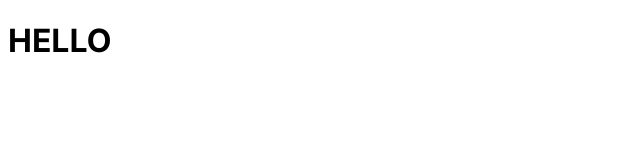
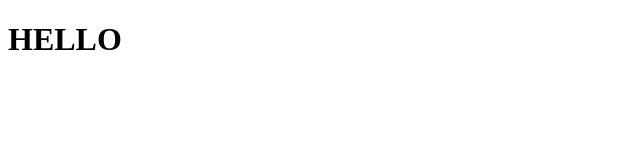
Before and after one commit to johnray-martinez/jira-ticketing-clone, a Next.js app: page / in a window 1280 px wide. Shown: the top 160 px of the page, without its empty margins (0-640 px from the left). Built offline with nearby package versions, Linux system fonts and the light colour scheme.

Commit message:
created signup page route

```diff
--- a/src/pages/index.tsx
+++ b/src/pages/index.tsx
@@ -1,20 +1,23 @@
-import Head from 'next/head'
-import { Inter } from 'next/font/google'
-
-const inter = Inter({ subsets: ['latin'] });
+import Head from "next/head";
 
 export default function Home() {
     return (
         <>
             <Head>
                 <title>BFAM Ticketing System</title>
-        <meta name="description" content="Ticketing system created to practice Nextjs, react, typescript, redux and much more and probably to track stuff too" />
-        <meta name="viewport" content="width=device-width, initial-scale=1" />
+                <meta
+                    name="description"
+                    content="Ticketing system created to practice Nextjs, react, typescript, redux and much more and probably to track stuff too"
+                />
+                <meta
+                    name="viewport"
+                    content="width=device-width, initial-scale=1"
+                />
                 <link rel="icon" href="/favicon.ico" />
             </Head>
-      <main className={inter.className}>
+            <main>
                 <h1>HELLO</h1>
             </main>
         </>
-  )
+    );
 }
```
Also changed, not shown: lint-staged.config.js (added, +14 -0 lines), list-staged.config.js (deleted, +0 -14 lines), src/pages/signup/index.tsx (added, +18 -0 lines), 1 other file (tests, documents, lock files or other folders). Lines whose indentation alone changed are shown as unchanged.
